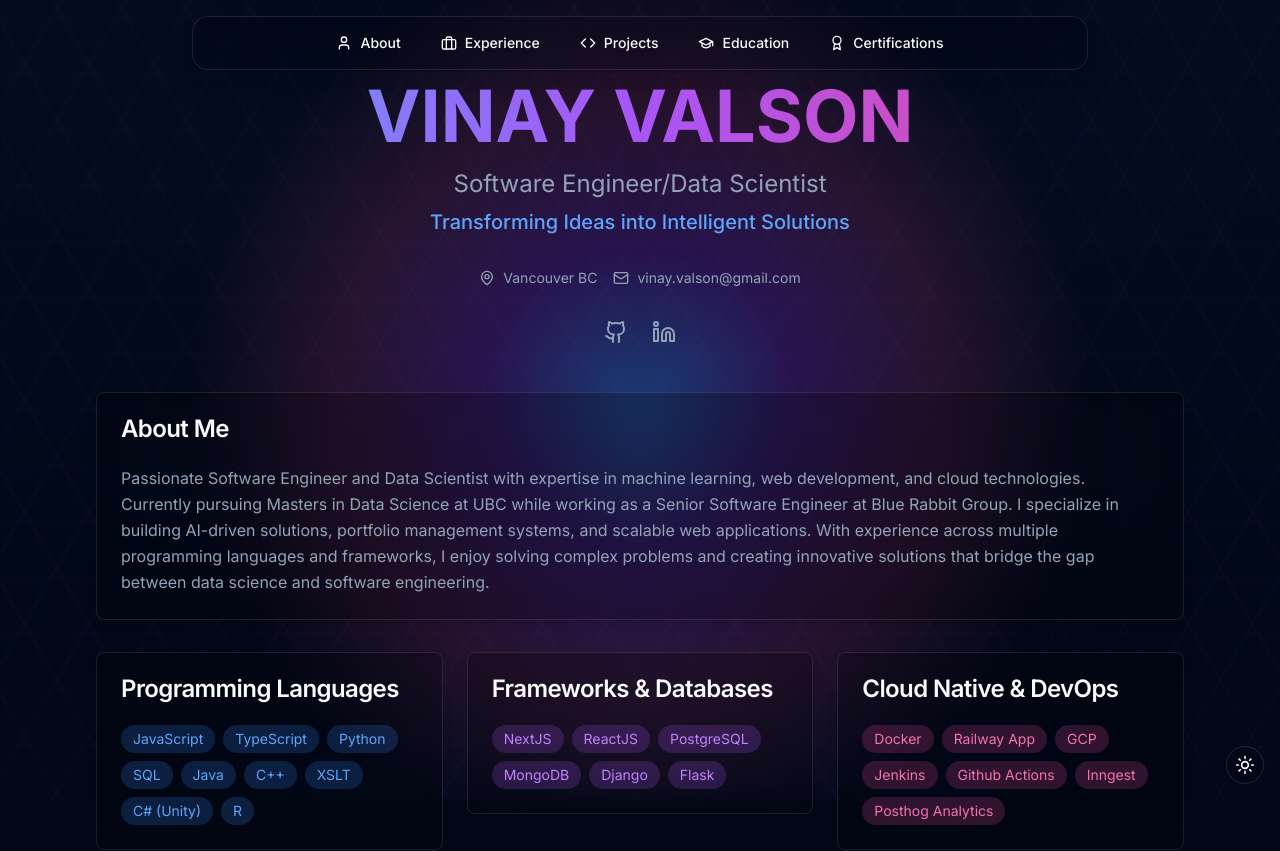
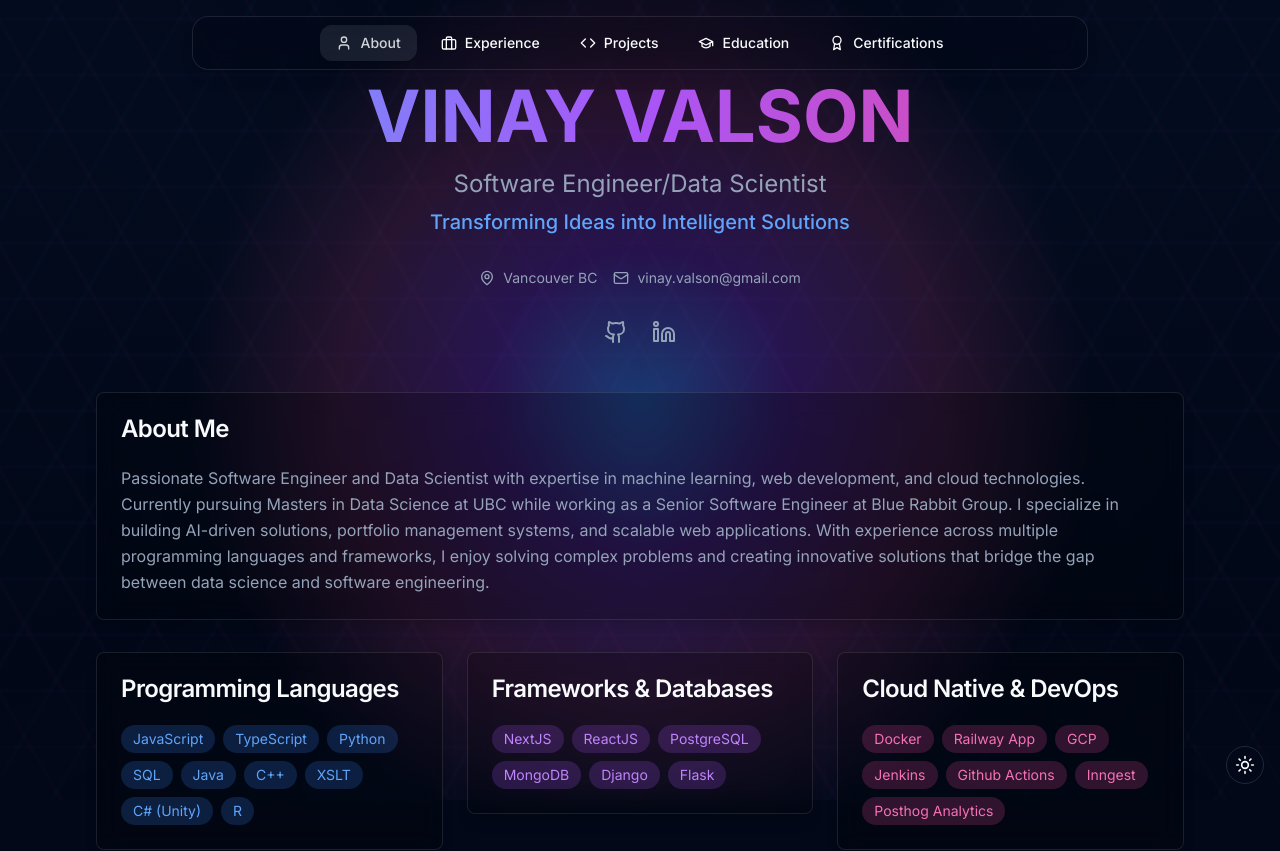
Before and after one commit to Vin-dictive/Vin-dictive.github.io, a Next.js app: page / in a window 1280 px wide. Shown: the top 851 px of the page. Built offline with nearby package versions, Linux system fonts and the light colour scheme.

Commit message:
Added better themeing for the scroll bar

```diff
--- a/app/globals.css
+++ b/app/globals.css
@@ -56,6 +56,34 @@
   body {
     @apply bg-background text-foreground;
   }
+
+  /* Transparent scrollbar */
+  ::-webkit-scrollbar {
+    width: 12px;
+  }
+  ::-webkit-scrollbar-track {
+    background: transparent;
+    margin: 4px;
+  }
+  ::-webkit-scrollbar-thumb {
+    background: rgba(0, 0, 0, 0.2);
+    border-radius: 6px;
+    border: 2px solid transparent;
+    background-clip: content-box;
+  }
+  ::-webkit-scrollbar-thumb:hover {
+    background: rgba(0, 0, 0, 0.3);
+    background-clip: content-box;
+  }
+
+  .dark ::-webkit-scrollbar-thumb {
+    background: rgba(255, 255, 255, 0.2);
+    background-clip: content-box;
+  }
+  .dark ::-webkit-scrollbar-thumb:hover {
+    background: rgba(255, 255, 255, 0.3);
+    background-clip: content-box;
+  }
 }
 
 .fluid-bg {
--- a/components/Navigation.tsx
+++ b/components/Navigation.tsx
@@ -2,6 +2,7 @@
 
 import { motion } from 'framer-motion'
 import { User, Briefcase, Code, GraduationCap, Award } from 'lucide-react'
+import { useState, useEffect } from 'react'
 
 const navItems = [
   { id: 'about', label: 'About', icon: User },
@@ -12,6 +13,26 @@ const navItems = [
 ]
 
 export default function Navigation() {
+  const [activeSection, setActiveSection] = useState('about')
+
+  useEffect(() => {
+    const handleScroll = () => {
+      const sections = navItems.map(item => document.getElementById(item.id))
+      const scrollPosition = window.scrollY + 100
+
+      for (let i = sections.length - 1; i >= 0; i--) {
+        const section = sections[i]
+        if (section && section.offsetTop <= scrollPosition) {
+          setActiveSection(navItems[i].id)
+          break
+        }
+      }
+    }
+
+    window.addEventListener('scroll', handleScroll)
+    return () => window.removeEventListener('scroll', handleScroll)
+  }, [])
+
   const scrollToSection = (sectionId: string) => {
     const element = document.getElementById(sectionId)
     if (element) {
@@ -33,7 +54,11 @@ export default function Navigation() {
             <button
               key={item.id}
               onClick={() => scrollToSection(item.id)}
-              className="flex items-center gap-2 px-4 py-2 rounded-xl text-sm font-medium transition-all duration-200 hover:bg-white/20 dark:hover:bg-white/10 hover:scale-105"
+              className={`flex items-center gap-2 px-4 py-2 rounded-xl text-sm font-medium transition-all duration-200 hover:scale-105 ${
+                activeSection === item.id
+                  ? 'bg-gray-500/20 text-gray-700 dark:text-gray-300 shadow-lg'
+                  : 'hover:bg-white/20 dark:hover:bg-white/10'
+              }`}
             >
               <Icon className="w-4 h-4" />
               <span className="hidden md:inline">{item.label}</span>
```
